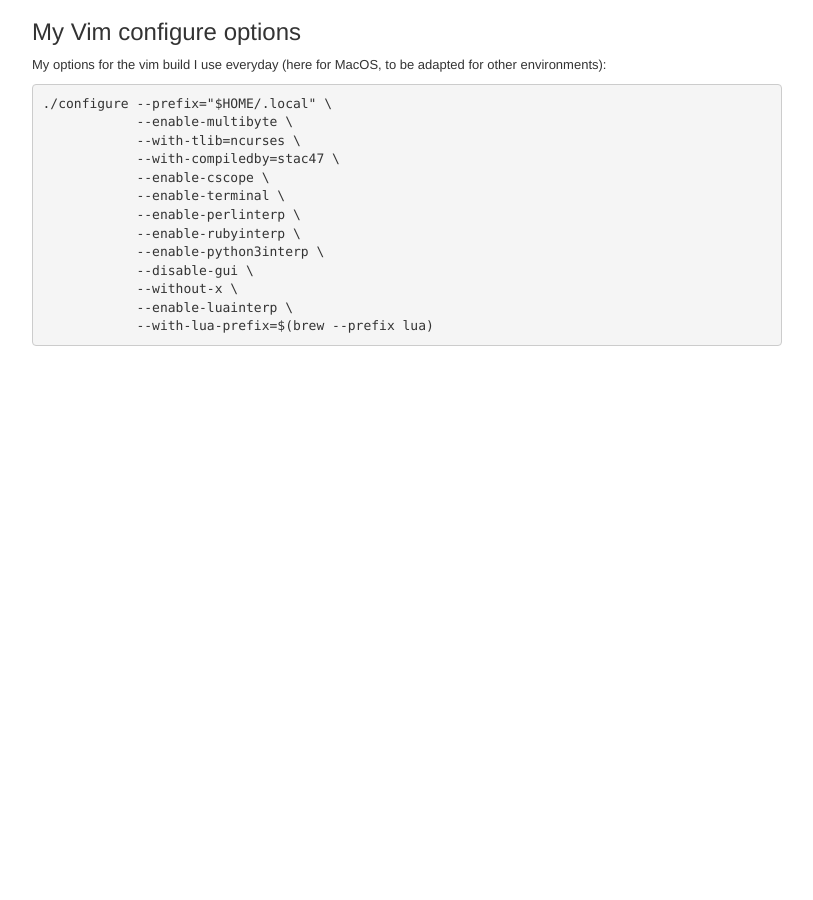
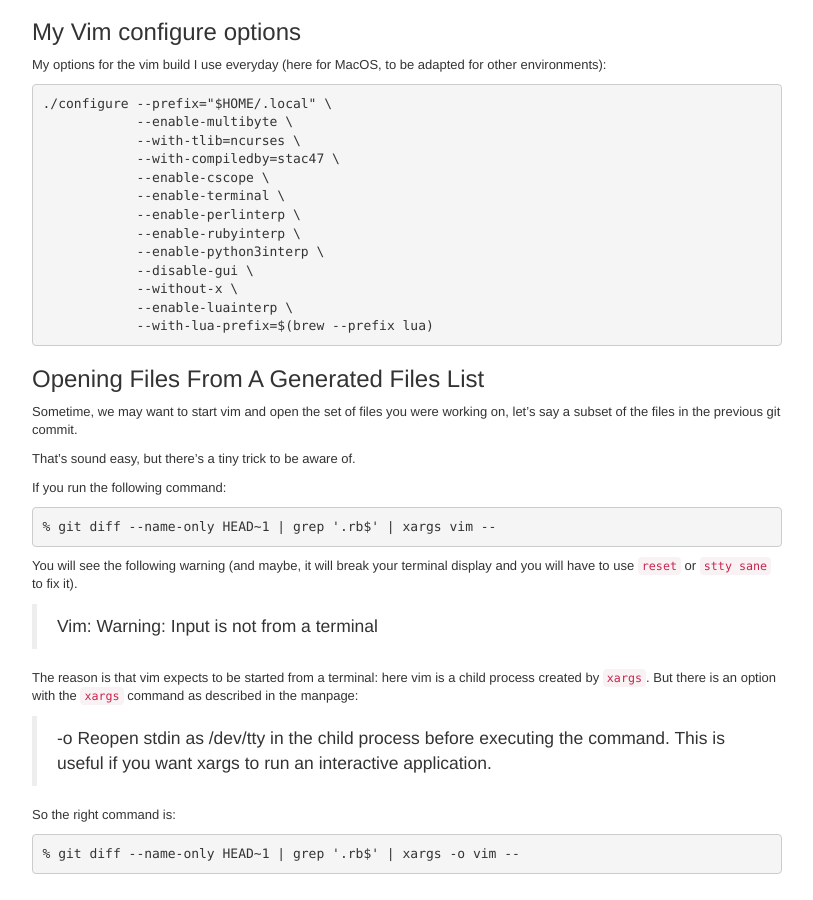
Before and after one commit to stac47/stac47.github.io, a Jekyll site: the page built from _posts/2020-12-11-vim-tips.markdown, in a window 1280 px wide and 900 px high, scrolled down 990 px. Shown: the whole window, without its empty margins (428-1241 px from the left). Built offline with Jekyll 4.4.1, drawn with Linux system fonts in a browser that asks for light colours; before the commit the page ends 1362 px from its top, so only the background shows below that.

Commit message:
[Vim Tips] Opening a generated list of files

````diff
--- a/_posts/2020-12-11-vim-tips.markdown
+++ b/_posts/2020-12-11-vim-tips.markdown
@@ -84,3 +84,35 @@
             --enable-luainterp \
             --with-lua-prefix=$(brew --prefix lua)
 ```
+
+## Opening Files From A Generated Files List
+
+Sometime, we may want to start vim and open the set of files you were working
+on, let's say a subset of the files in the previous git commit.
+
+That's sound easy, but there's a tiny trick to be aware of.
+
+If you run the following command:
+
+```
+% git diff --name-only HEAD~1 | grep '.rb$' | xargs vim --
+```
+
+You will see the following warning (and maybe, it will break your terminal
+display and you will have to use `reset` or `stty sane` to fix it).
+
+> Vim: Warning: Input is not from a terminal
+
+The reason is that vim expects to be started from a terminal: here vim is a
+child process created by `xargs`. But there is an option with the `xargs`
+command as described in the manpage:
+
+> -o      Reopen stdin as /dev/tty in the child process before executing the
+>         command.  This is useful if you want xargs to run an
+>         interactive application.
+
+So the right command is:
+
+```
+% git diff --name-only HEAD~1 | grep '.rb$' | xargs -o vim --
+```
````
